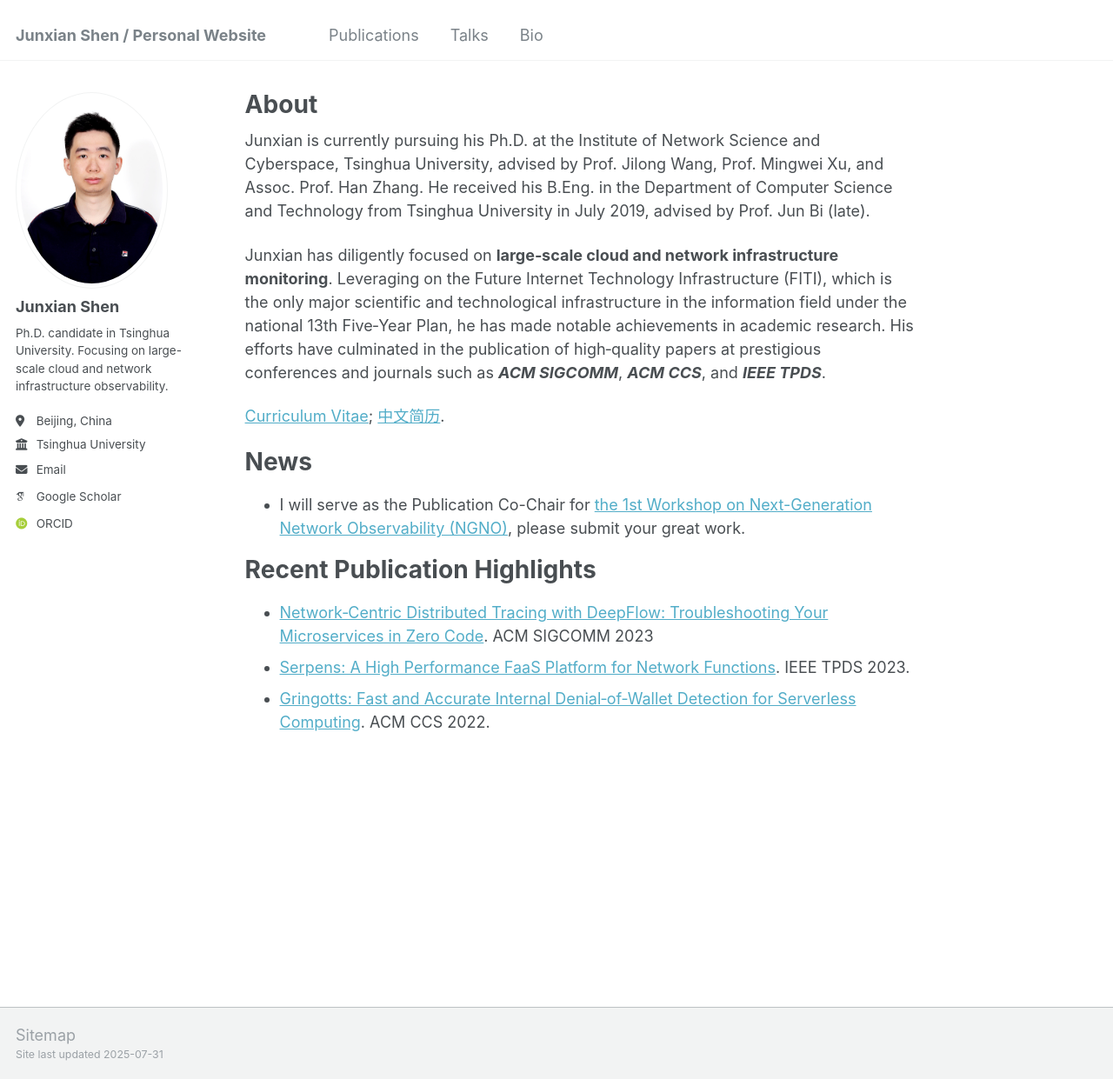
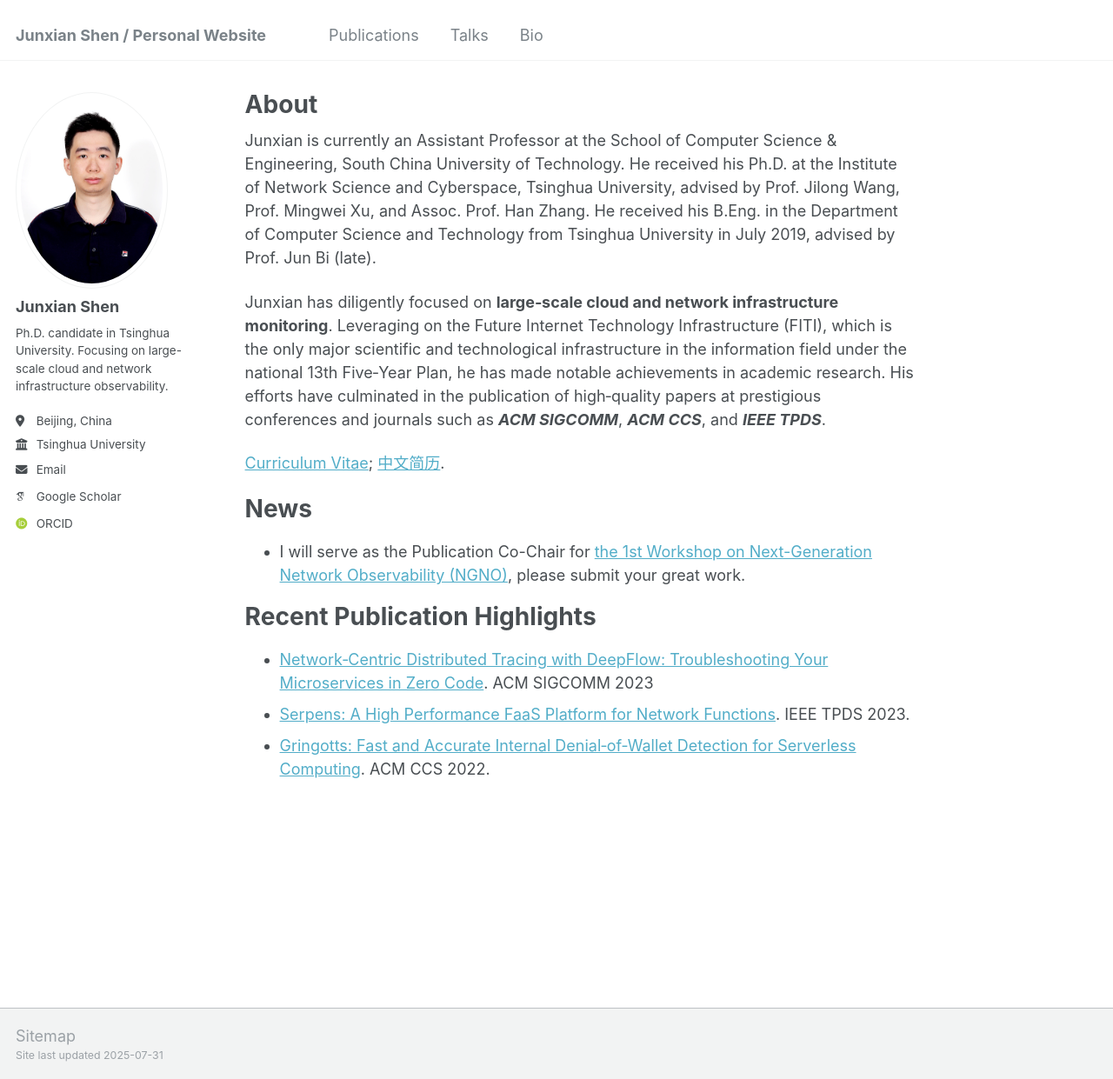
Before and after one commit to Junxian-Shen/Junxian-Shen.github.io, a Jekyll site: the page built from _pages/about.md, in a window 1280 px wide and 1241 px high. Shown: the whole window at 87% size. Built offline with Jekyll 4.4.1, drawn with Linux system fonts in a browser that asks for light colours; some web fonts are replaced.

Commit message:
update about and bio

```diff
--- a/_pages/about.md
+++ b/_pages/about.md
@@ -7,7 +7,8 @@ redirect_from:
   - /about.html
 ---
 
-Junxian is currently pursuing his Ph.D. at the Institute of Network Science and Cyberspace, Tsinghua University, advised by Prof. Jilong Wang, Prof. Mingwei Xu, and Assoc. Prof. Han Zhang.
+Junxian is currently an Assistant Professor at the School of Computer Science & Engineering, South China University of Technology.
+He received his Ph.D. at the Institute of Network Science and Cyberspace, Tsinghua University, advised by Prof. Jilong Wang, Prof. Mingwei Xu, and Assoc. Prof. Han Zhang.
 He received his B.Eng. in the Department of Computer Science and Technology from Tsinghua University in July 2019, advised by Prof. Jun Bi (late).
 
 Junxian has diligently focused on **large‐scale cloud and network infrastructure monitoring**.
```
Also changed, not shown: _pages/bio.md (+2 -1 lines).
